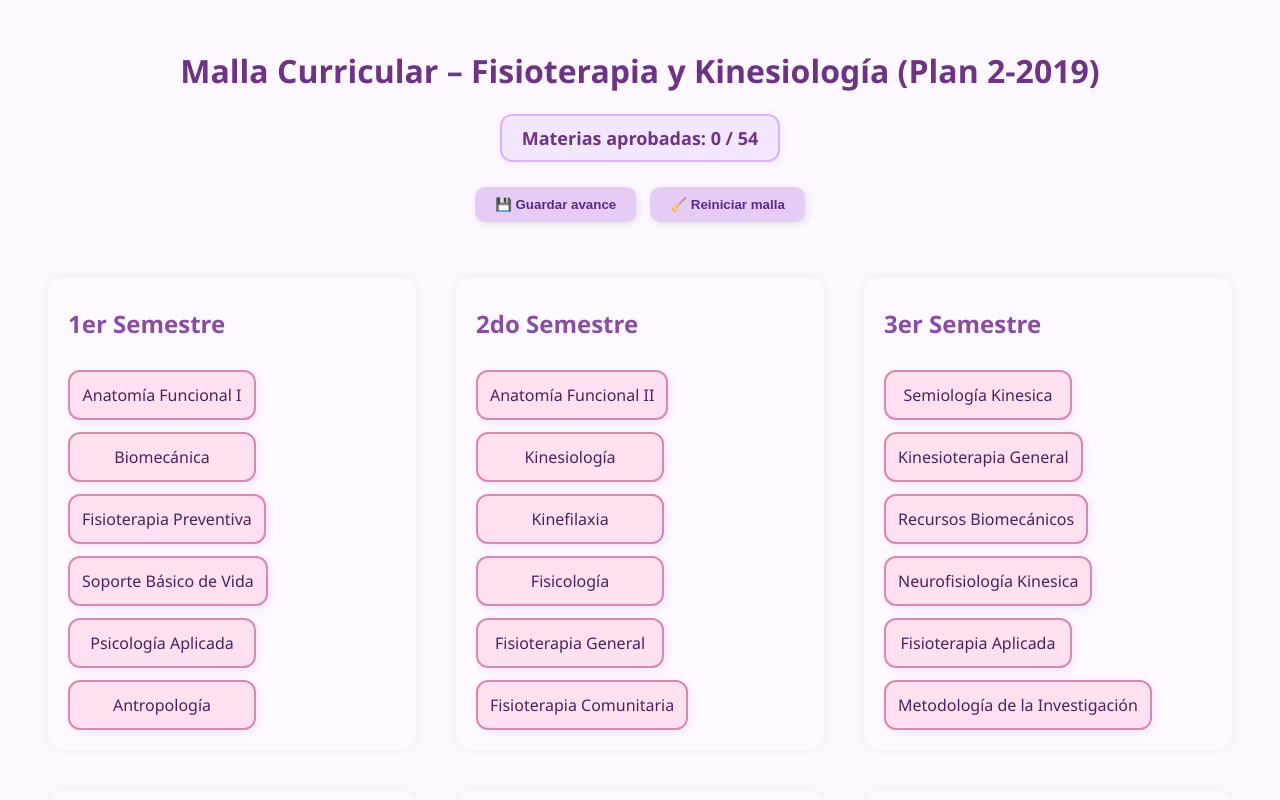
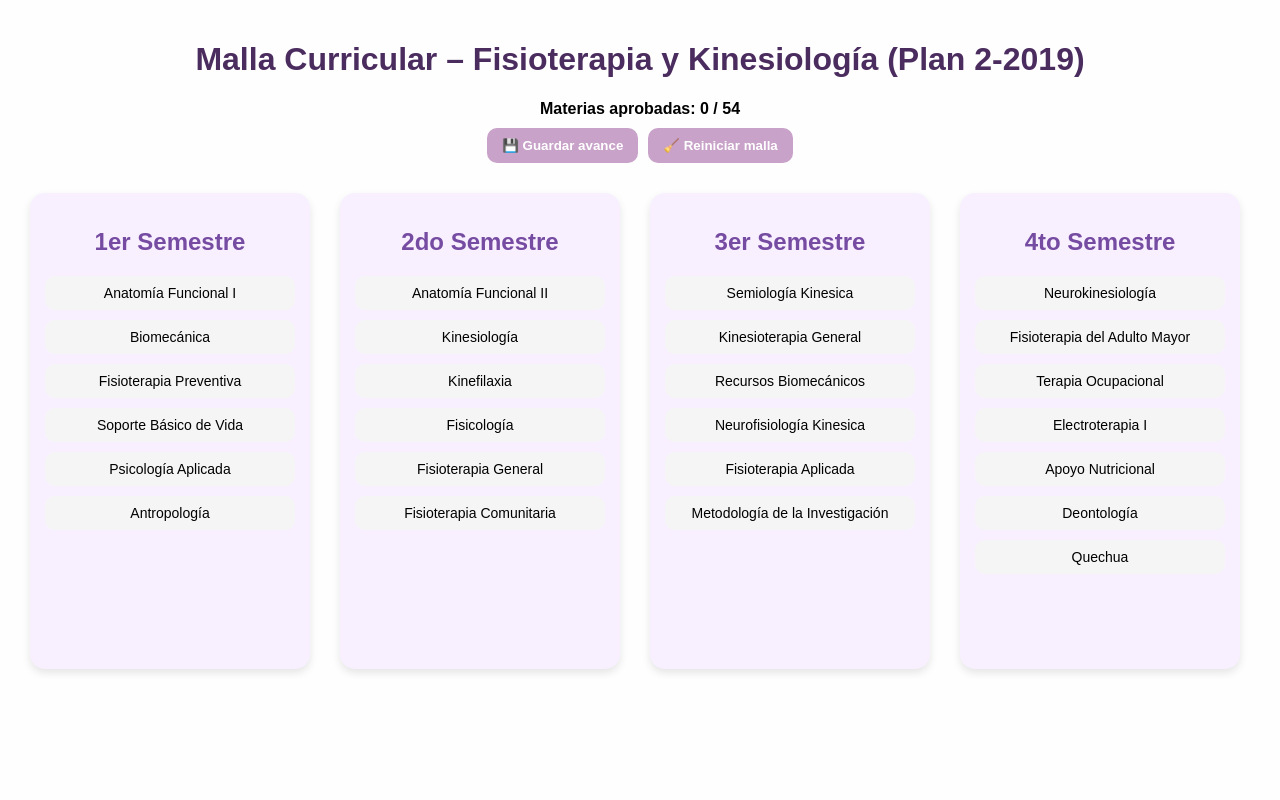
Before and after one commit to YasMimi7/Malla-Fisioterapia, a plain HTML site: page index.html in a window 1280 px wide. Shown: the top 800 px of the page. Drawn offline with Linux system fonts and the light colour scheme.

Commit message:
Update style.css

```diff
--- a/style.css
+++ b/style.css
@@ -1,120 +1,31 @@
-body {
-  font-family: 'Segoe UI', sans-serif;
-  background-color: #fdf7ff;
-  padding: 20px;
-  color: #333;
-}
+body { font-family: Arial, sans-serif; background-color: #fefeff; margin: 0; padding: 20px; overflow-x: auto; }
 
-h1 {
-  color: #6c3483;
-  text-align: center;
-}
+h1 { text-align: center; color: #4b2c5e; }
 
-h2 {
-  margin-top: 20px;
-  color: #884ea0;
-}
+.contador { text-align: center; font-weight: bold; margin: 10px 0; }
 
-.contenedor-malla {
-  display: grid;
-  grid-template-columns: repeat(auto-fill, minmax(320px, 1fr));
-  gap: 40px;
-  padding: 20px;
-}
+.botones-malla { display: flex; justify-content: center; gap: 10px; margin-bottom: 20px; }
 
-.contenedor-malla::-webkit-scrollbar {
-  height: 10px;
-}
-.contenedor-malla::-webkit-scrollbar-thumb {
-  background: #d8b4f8;
-  border-radius: 10px;
-}
-.contenedor-malla::-webkit-scrollbar-track {
-  background: #f3e8ff;
-}
+.guardar-btn, .reset-btn { padding: 10px 15px; border: none; border-radius: 10px; background-color: #c8a2c8; color: white; font-weight: bold; cursor: pointer; }
 
-.bloque-semestre {
-  background-color: #fef9ff;
-  border-radius: 16px;
-  box-shadow: 0 0 8px rgba(140, 120, 160, 0.1);
-  padding: 10px 20px;
-}
+.guardar-btn:hover, .reset-btn:hover { background-color: #b48fb4; }
 
-.materias {
-  display: flex;
-  flex-wrap: wrap;
-  gap: 12px;
-  padding: 10px 0;
-}
+.contenedor-malla { display: flex; flex-direction: row; overflow-x: auto; gap: 30px; padding: 10px; }
 
-.materia {
-  background-color: #ffe0f0;
-  border: 2px solid #d48bb0;
-  color: #4a235a;
-  border-radius: 12px;
-  padding: 12px;
-  min-width: 160px;
-  text-align: center;
-  cursor: pointer;
-  transition: 0.3s;
-  box-shadow: 2px 2px 8px rgba(178, 126, 230, 0.2);
-}
+.bloque-semestre { min-width: 250px; background-color: #f8f0ff; border-radius: 15px; padding: 15px; box-shadow: 0 4px 8px rgba(0,0,0,0.1); }
 
-.materia:hover {
-  background-color: #f8cde3;
-}
+h2 { text-align: center; color: #764ba2; }
 
-.materia.aprobada {
-  background-color: #e6ccf5;
-  border-color: #b583d1;
-  color: #5a2a85;
-  text-decoration: line-through;
-}
+.materias { display: flex; flex-direction: column; gap: 10px; }
 
-.materia.bloqueada {
-  background-color: #ffd6b3;
-  border-color: #e9967a;
-  color: #996f5e;
-  pointer-events: none;
-}
+.materia { padding: 8px; border-radius: 10px; text-align: center; font-size: 14px; background-color: #f5f5f5; cursor: pointer; transition: all 0.2s ease-in-out; border: 1px solid transparent; }
 
-.botones-malla {
-  text-align: center;
-  margin-bottom: 30px;
-}
+.materia:hover { box-shadow: 0 0 5px rgba(118, 75, 162, 0.3); }
 
-.guardar-btn,
-.reset-btn {
-  background-color: #e6ccf5;
-  color: #5a2a85;
-  font-weight: bold;
-  border: none;
-  border-radius: 10px;
-  padding: 10px 20px;
-  cursor: pointer;
-  margin: 5px;
-  box-shadow: 2px 2px 6px rgba(140, 120, 160, 0.2);
-  transition: background-color 0.3s;
-}
+.materia.aprobada { text-decoration: line-through; background-color: #e4d0f4; color: #333; }
 
-.guardar-btn:hover {
-  background-color: #d0a8f0;
-}
+.materia.habilitada { background-color: #fcd6e3; color: #000; font-weight: bold; }
 
-.reset-btn:hover {
-  background-color: #d5b3f0;
-}
+.materia.bloqueada { background-color: #fbd1c6; color: #aaa; cursor: not-allowed; }
 
-.contador {
-  text-align: center;
-  font-size: 18px;
-  font-weight: bold;
-  color: #6c3483;
-  background-color: #f5e6ff;
-  border: 2px solid #d8b4f8;
-  padding: 10px 20px;
-  margin: 10px auto 20px;
-  width: fit-content;
-  border-radius: 12px;
-  box-shadow: 2px 2px 8px rgba(178, 126, 230, 0.1);
-    }
+@media (max-width: 600px) { .contenedor-malla { flex-direction: column; } }
```
